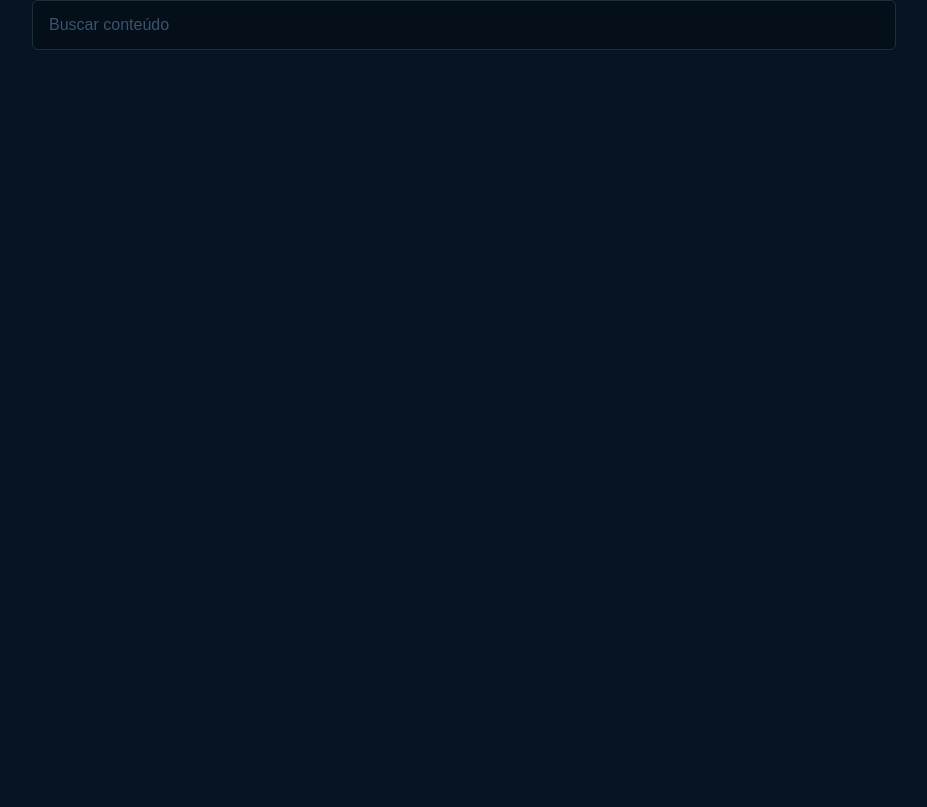
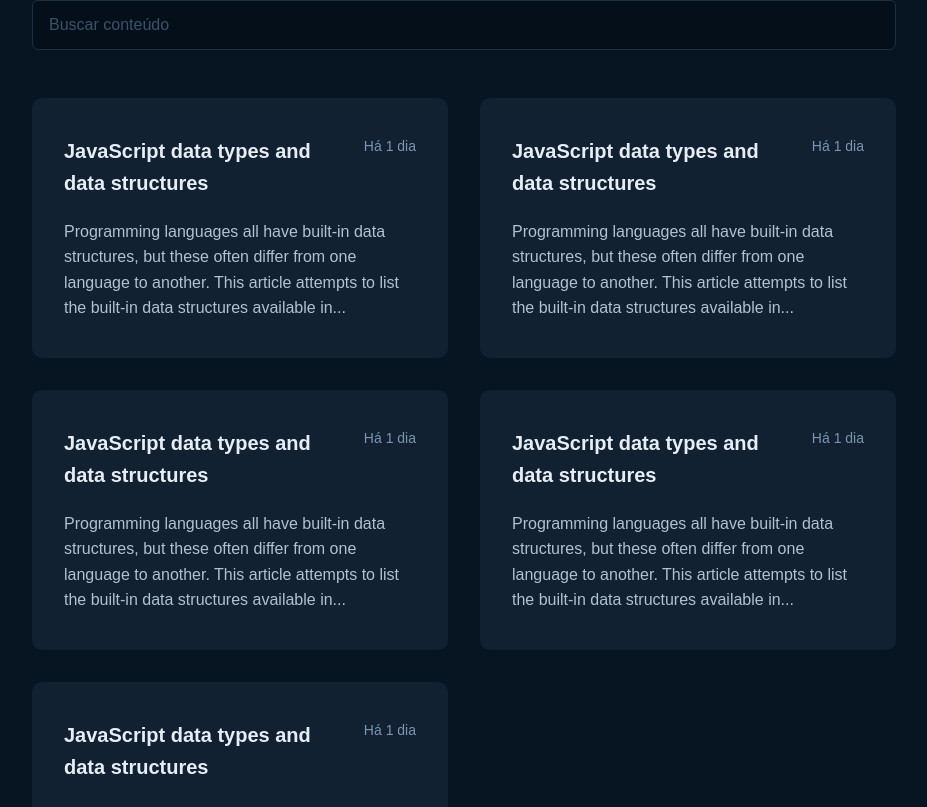
Before and after one commit to devmmoreira/Github-Blog, a React (Vite) app: page / in a window 1280 px wide. Shown: the part 529-1336 px from the top of the page, without its empty margins (176-1103 px from the left). Before the commit the page ends 800 px from the top, so only its background shows below. Built offline with nearby package versions, Linux system fonts and the light colour scheme.

Commit message:
Finalizando PostCard

```diff
--- /dev/null
+++ b/src/pages/home/components/PostCard/index.tsx
@@ -0,0 +1,18 @@
+import { Container, Content, Header } from "./style"
+
+export const PostCard: React.FC = () => {
+    return(
+        <Container>
+            <Header>
+                <h1>JavaScript data types and data structures</h1>
+                <span>Há 1 dia</span>
+            </Header>
+            <Content>
+                <p>Programming languages all have built-in data structures,
+                but these often differ from one language to another.
+                This article attempts to list the built-in data structures
+                available in...</p>
+            </Content>
+        </Container>
+    )
+}
--- /dev/null
+++ b/src/pages/home/components/PostCard/style.ts
@@ -0,0 +1,54 @@
+import styled from "styled-components";
+
+export const Container = styled.button`
+    width: 100%;
+    max-width: 416px;
+    border: none;
+    height: 260px;
+    border-radius: 10px;
+    background-color: ${props => props.theme["base-post"]};
+    padding: 32px;
+    cursor: pointer;
+    text-align: left;
+
+    &:active{
+        transition: 200ms;
+        opacity: 0.7;
+    }
+`
+
+export const Header = styled.div`
+    display: flex;
+    justify-content: space-between;
+    gap: 8px;
+    margin-bottom: 20px;
+
+    h1{
+        flex: 1;
+        font-style: normal;
+        font-weight: 700;
+        font-size: 20px;
+        line-height: 160%;
+        color: ${props => props.theme["base-title"]};
+    }
+
+    span{
+        font-style: normal;
+        font-weight: 400;
+        font-size: 14px;
+        line-height: 160%;
+        color: ${props => props.theme["base-span"]};
+    }
+`
+
+export const Content = styled.div`
+    width: 100%;
+
+    p{
+        font-style: normal;
+        font-weight: 400;
+        font-size: 16px;
+        line-height: 160%;
+        color: ${props => props.theme["base-text"]};
+    }
+`
--- a/src/pages/home/index.tsx
+++ b/src/pages/home/index.tsx
@@ -1,5 +1,6 @@
+import { PostCard } from "./components/PostCard"
 import { PresentationCard } from "./components/PresentationCard"
-import { Container, SearchInput, SearchPost } from "./style"
+import { Container, PostsContainer, SearchInput, SearchPost } from "./style"
 
 export const Home: React.FC = () => {
     return (
@@ -10,6 +11,13 @@ export const Home: React.FC = () => {
                 <p>6 publicações</p>
                 <SearchInput name="search" type="text" placeholder="Buscar conteúdo"/>
             </SearchPost>
+            <PostsContainer>
+                <PostCard />
+                <PostCard />
+                <PostCard />
+                <PostCard />
+                <PostCard />
+            </PostsContainer>
         </Container>
     )
 }
--- a/src/pages/home/style.ts
+++ b/src/pages/home/style.ts
@@ -45,3 +45,12 @@ export const SearchInput = styled.input`
         color: ${ props => props.theme['base-label'] };
     }
 `
+
+export const PostsContainer = styled.div`
+    width: 100%;
+    display: flex;
+    flex-direction: row;
+    flex-wrap: wrap;
+    gap: 32px;
+    margin-bottom: 32px;
+`
```
